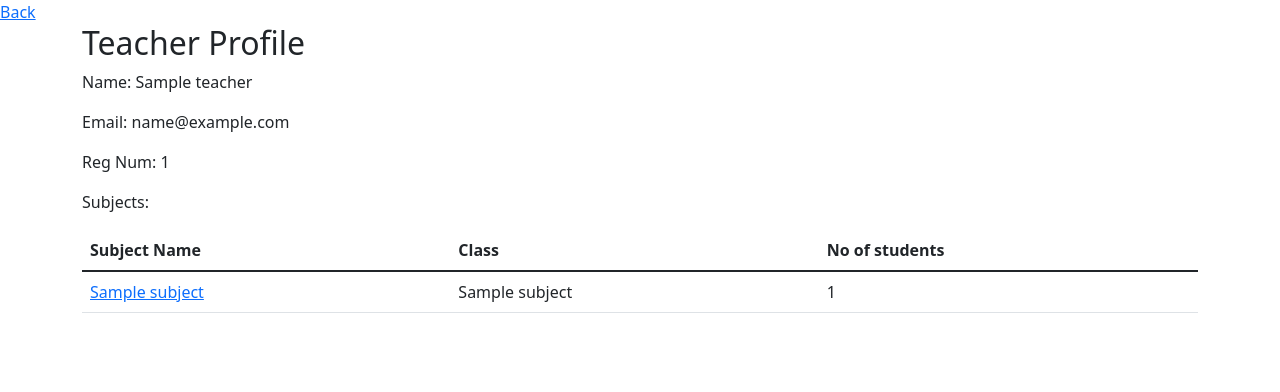
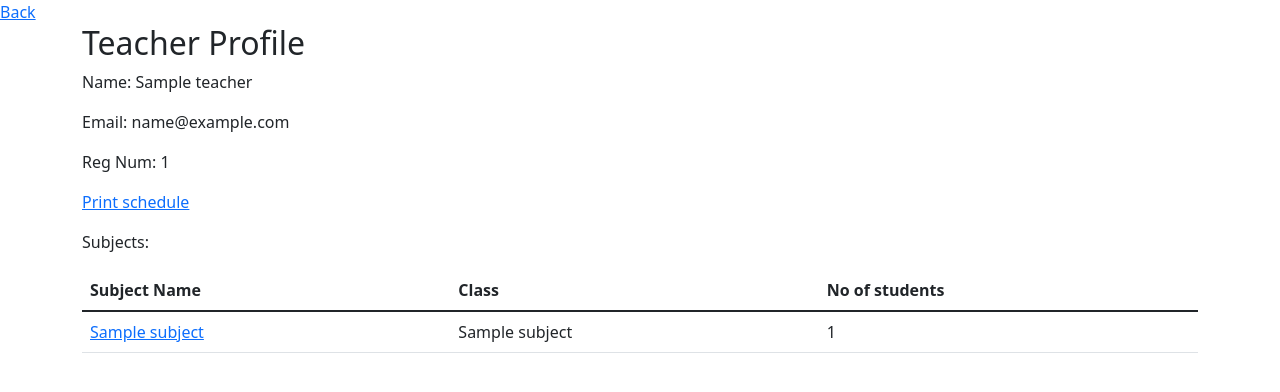
Before and after one commit to phurhard/SchoolPortal, a Django app: template Staff/templates/Staff/teacherProfile.html in a window 1280 px wide. Shown: the part 56-448 px from the top of the page. Run offline with Django 4.2, Linux system fonts and the light colour scheme; the template is opened without the code that fills it: most values are stand-ins (such as "Sample title", 1, 10 or a date in 2020).

Commit message:
no reasonable message here

```diff
--- a/Staff/templates/Staff/teacherProfile.html
+++ b/Staff/templates/Staff/teacherProfile.html
@@ -4,6 +4,7 @@
 <p>Name: {{ teacher.get_full_name }}</p>
 <p>Email: {{ teacher.email }}</p>
 <p>Reg Num: {{ teacher.reg_num }}</p>
+<p><a href="/staff/class/">Print schedule</a></p>
 <p>Subjects:</p>
 <table class="table">
     <thead>
```
